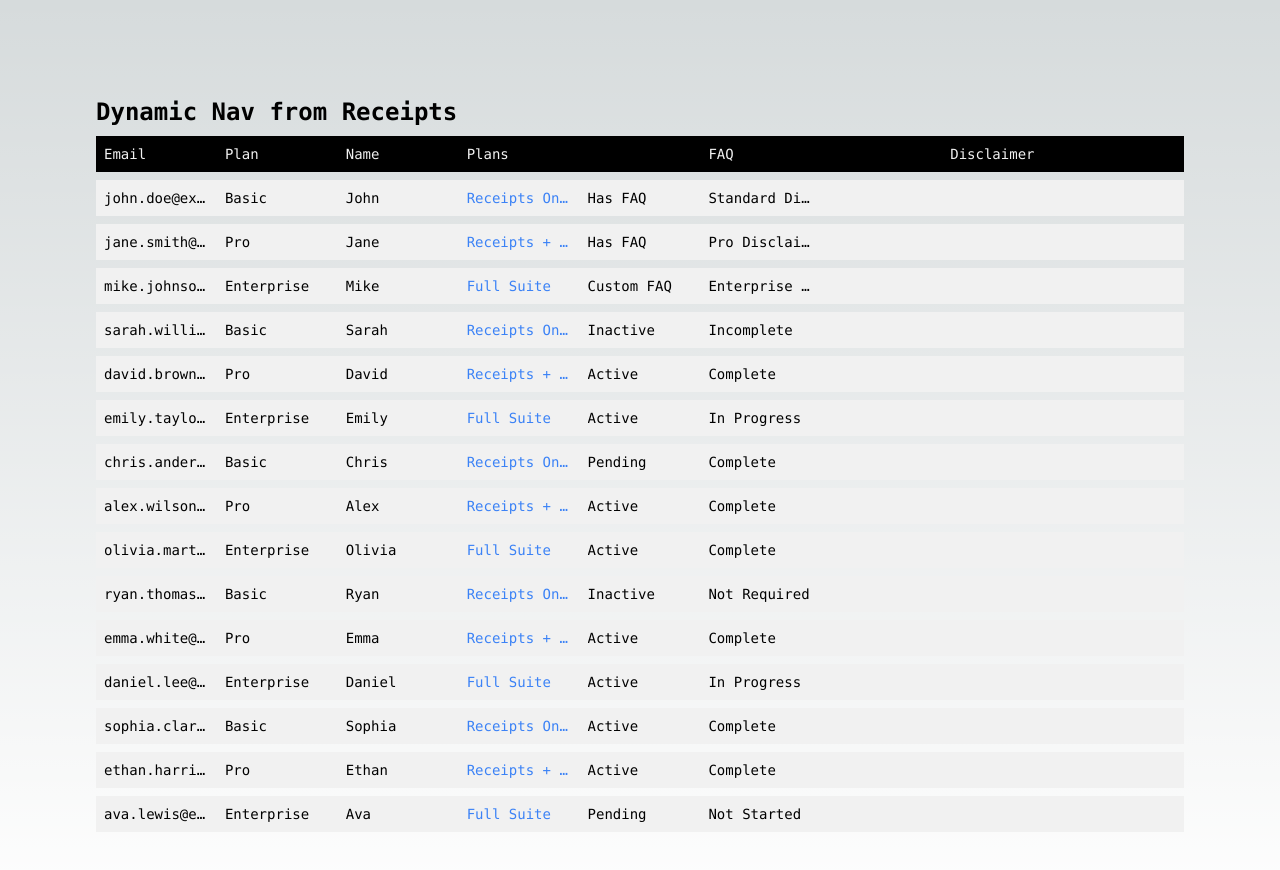
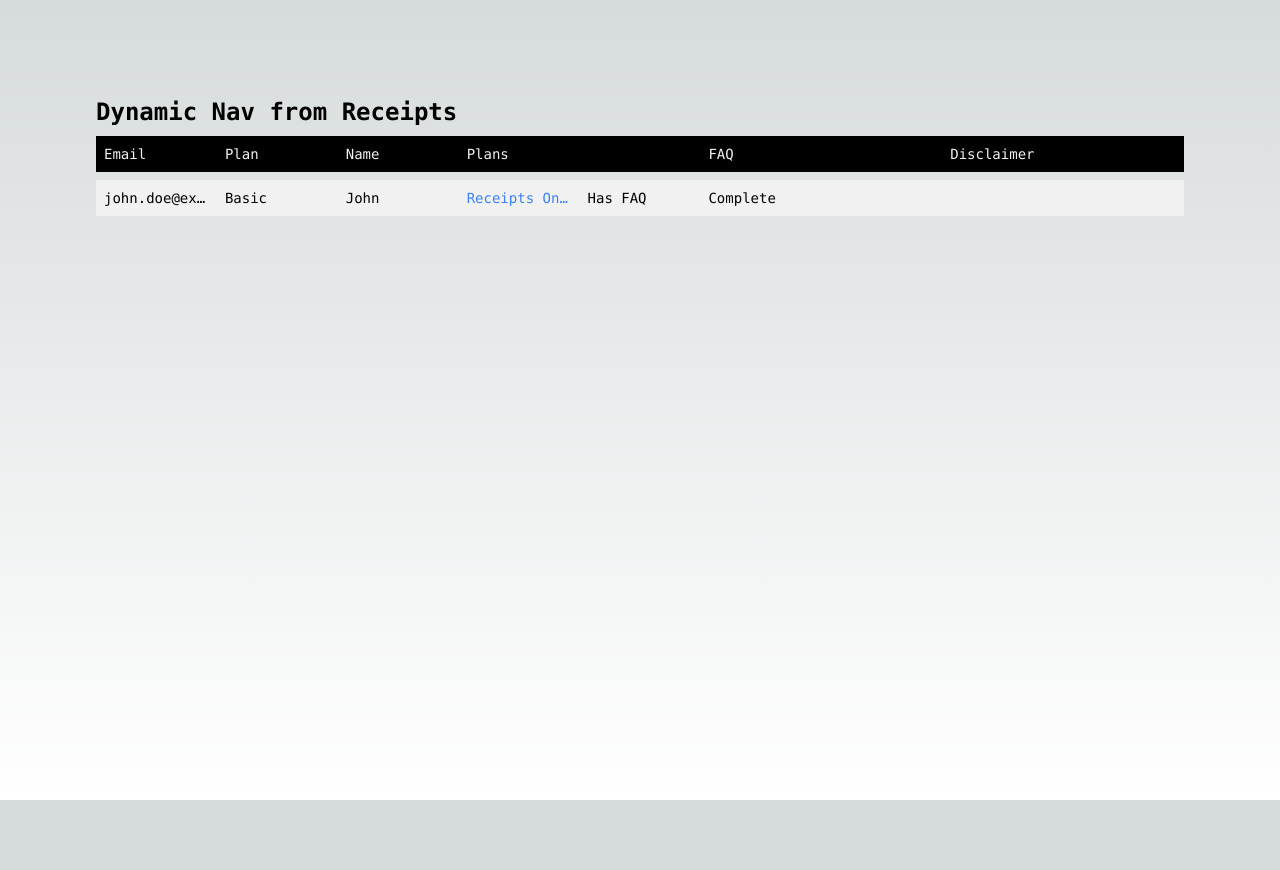
Before and after one commit to Niravpatel129/serty.io, a Next.js app: page /feature/1 in a window 1280 px wide. Shown: the top 870 px of the page. After the commit the page ends 800 px from the top, so only its background shows below. Built offline with nearby package versions, Linux system fonts and the light colour scheme.

Commit message:
* refactor(page.tsx): simplified renderRow function

```diff
--- a/src/app/feature/[featureId]/page.tsx
+++ b/src/app/feature/[featureId]/page.tsx
@@ -1,14 +1,5 @@
 export default function Page() {
-  const renderRow = (
-    email,
-    plan,
-    name,
-    dynamicNav,
-    faq,
-    faqStatus,
-    disclaimer,
-    disclaimerStatus,
-  ) => {
+  const renderRow = (email, plan, name, dynamicNav, faq, disclaimer) => {
     return (
       <div className='grid grid-cols-9 gap-4 items-center bg-[#f1f1f1] p-2 text-[#000] mt-2 hover:bg-[#e1e1e1] cursor-pointer transition-colors'>
         <div className='overflow-hidden text-ellipsis whitespace-nowrap'>{email}</div>
@@ -57,158 +48,6 @@ export default function Page() {
             'Standard Disclaimer',
             'Accepted',
           )}
-          {renderRow(
-            'jane.smith@example.com',
-            'Pro',
-            'Jane',
-            'Receipts + Pro',
-            'Has FAQ',
-            'Complete',
-            'Pro Disclaimer',
-            'Accepted',
-          )}
-          {renderRow(
-            'mike.johnson@example.com',
-            'Enterprise',
-            'Mike',
-            'Full Suite',
-            'Custom FAQ',
-            'Complete',
-            'Enterprise Disclaimer',
-            'Pending',
-          )}
-          {renderRow(
-            'sarah.williams@example.com',
-            'Basic',
-            'Sarah',
-            'Receipts Only',
-            'Inactive',
-            'No FAQ',
-            'Incomplete',
-            'No Disclaimer',
-            'Not Required',
-          )}
-          {renderRow(
-            'david.brown@example.com',
-            'Pro',
-            'David',
-            'Receipts + Pro',
-            'Active',
-            'Has FAQ',
-            'Complete',
-            'Pro Disclaimer',
-            'Accepted',
-          )}
-          {renderRow(
-            'emily.taylor@example.com',
-            'Enterprise',
-            'Emily',
-            'Full Suite',
-            'Active',
-            'Custom FAQ',
-            'In Progress',
-            'Enterprise Disclaimer',
-            'Accepted',
-          )}
-          {renderRow(
-            'chris.anderson@example.com',
-            'Basic',
-            'Chris',
-            'Receipts Only',
-            'Pending',
-            'Has FAQ',
-            'Complete',
-            'Standard Disclaimer',
-            'Pending',
-          )}
-          {renderRow(
-            'alex.wilson@example.com',
-            'Pro',
-            'Alex',
-            'Receipts + Pro',
-            'Active',
-            'Has FAQ',
-            'Complete',
-            'Pro Disclaimer',
-            'Accepted',
-          )}
-          {renderRow(
-            'olivia.martin@example.com',
-            'Enterprise',
-            'Olivia',
-            'Full Suite',
-            'Active',
-            'Custom FAQ',
-            'Complete',
-            'Enterprise Disclaimer',
-            'Accepted',
-          )}
-          {renderRow(
-            'ryan.thomas@example.com',
-            'Basic',
-            'Ryan',
-            'Receipts Only',
-            'Inactive',
-            'No FAQ',
-            'Not Required',
-            'No Disclaimer',
-            'Not Required',
-          )}
-          {renderRow(
-            'emma.white@example.com',
-            'Pro',
-            'Emma',
-            'Receipts + Pro',
-            'Active',
-            'Has FAQ',
-            'Complete',
-            'Pro Disclaimer',
-            'Accepted',
-          )}
-          {renderRow(
-            'daniel.lee@example.com',
-            'Enterprise',
-            'Daniel',
-            'Full Suite',
-            'Active',
-            'Custom FAQ',
-            'In Progress',
-            'Enterprise Disclaimer',
-            'Pending',
-          )}
-          {renderRow(
-            'sophia.clark@example.com',
-            'Basic',
-            'Sophia',
-            'Receipts Only',
-            'Active',
-            'Has FAQ',
-            'Complete',
-            'Standard Disclaimer',
-            'Accepted',
-          )}
-          {renderRow(
-            'ethan.harris@example.com',
-            'Pro',
-            'Ethan',
-            'Receipts + Pro',
-            'Active',
-            'Has FAQ',
-            'Complete',
-            'Pro Disclaimer',
-            'Accepted',
-          )}
-          {renderRow(
-            'ava.lewis@example.com',
-            'Enterprise',
-            'Ava',
-            'Full Suite',
-            'Pending',
-            'Custom FAQ',
-            'Not Started',
-            'Enterprise Disclaimer',
-            'Not Sent',
-          )}
         </div>
       </div>
     </main>
```
